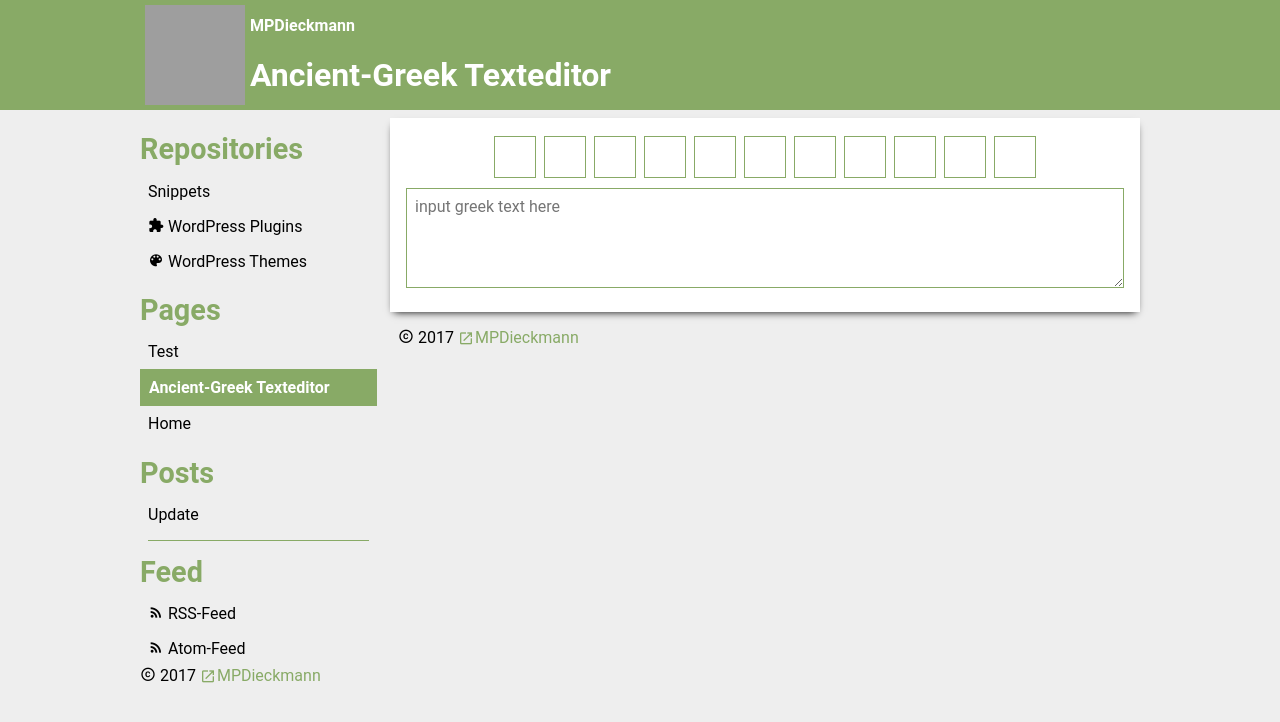
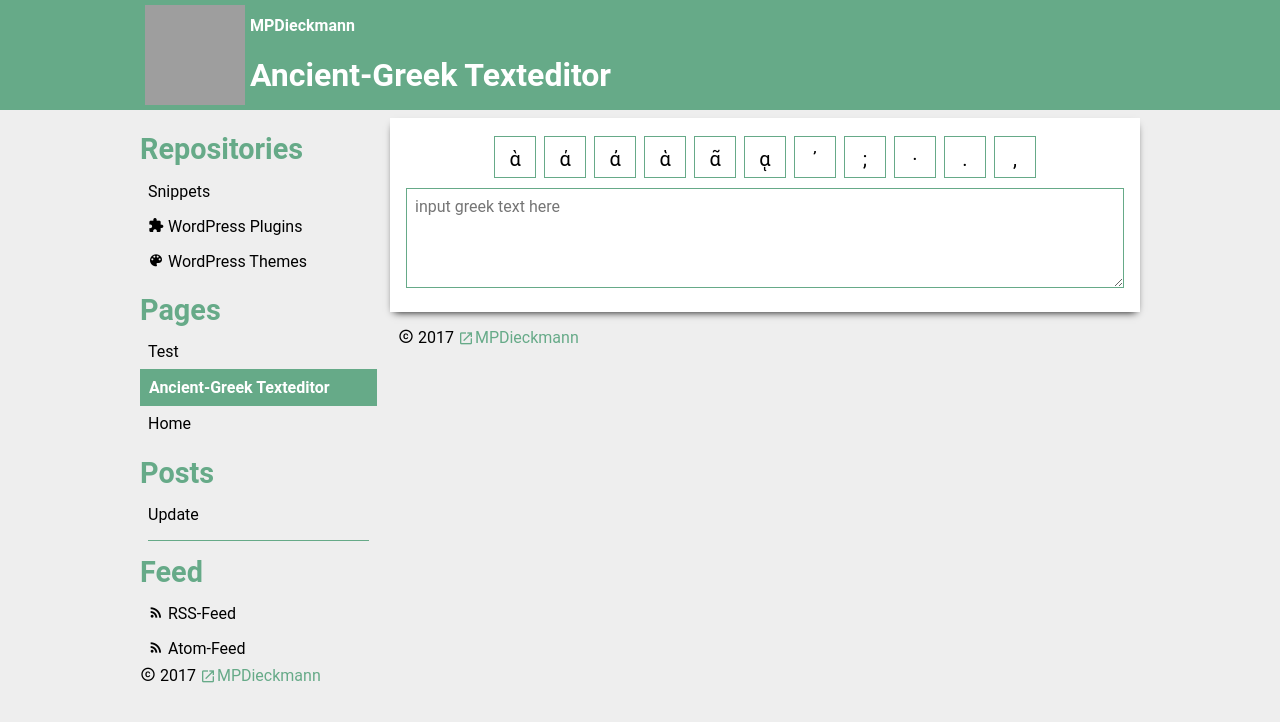
Before and after one commit to MPDieckmann/mpdieckmann.github.io, a Jekyll site: the page built from greek-input.html, in a window 1280 px wide. Shown: the top 722 px of the page. Built offline with Jekyll 4.4.1, drawn with Linux system fonts in a browser that asks for light colours; some web fonts are replaced; grey boxes are pictures that could not be loaded.

Commit message:
Update greek-input.html

```diff
--- a/greek-input.html
+++ b/greek-input.html
@@ -1,6 +1,6 @@
 ---
 title: "Ancient-Greek Texteditor"
-themecolor: "#8a6"
+themecolor: "#6a8"
 ---
 <script type="text/javascript">
   (function timeout() {
@@ -68,6 +68,7 @@ themecolor: "#8a6"
     margin: 2px;
     font-size: 1.25em;
     box-sizing: content-box;
+    color: #000;
   }
 
   textarea {
```
